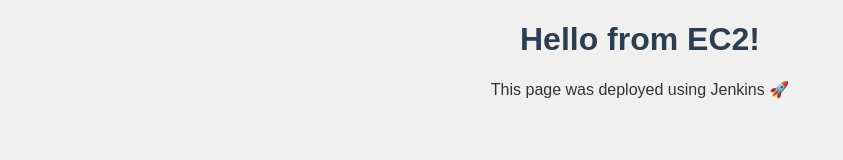
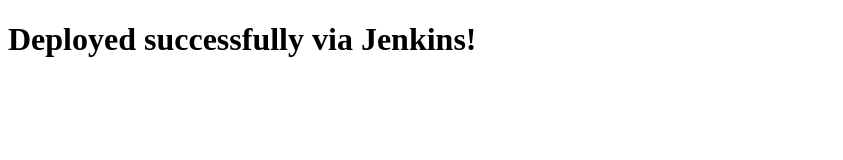
Before and after one commit to aiyubalikhan92/adam_repo, a plain HTML site: page index.html in a window 1280 px wide. Shown: the whole page, without its empty margins (0-843 px from the left). Drawn offline with Linux system fonts and the light colour scheme.

Commit message:
Update index.html

```diff
--- a/index.html
+++ b/index.html
@@ -1,11 +1,9 @@
 <!DOCTYPE html>
 <html>
 <head>
-    <title>My EC2 Website adam bhai</title>
-    <link rel="stylesheet" href="style.css">
+    <title>Jenkins EC2 Deployment</title>
 </head>
 <body>
-    <h1>Hello from EC2!</h1>
-    <p>This page was deployed using Jenkins 🚀</p>
+    <h1>Deployed successfully via Jenkins!</h1>
 </body>
 </html>
```
